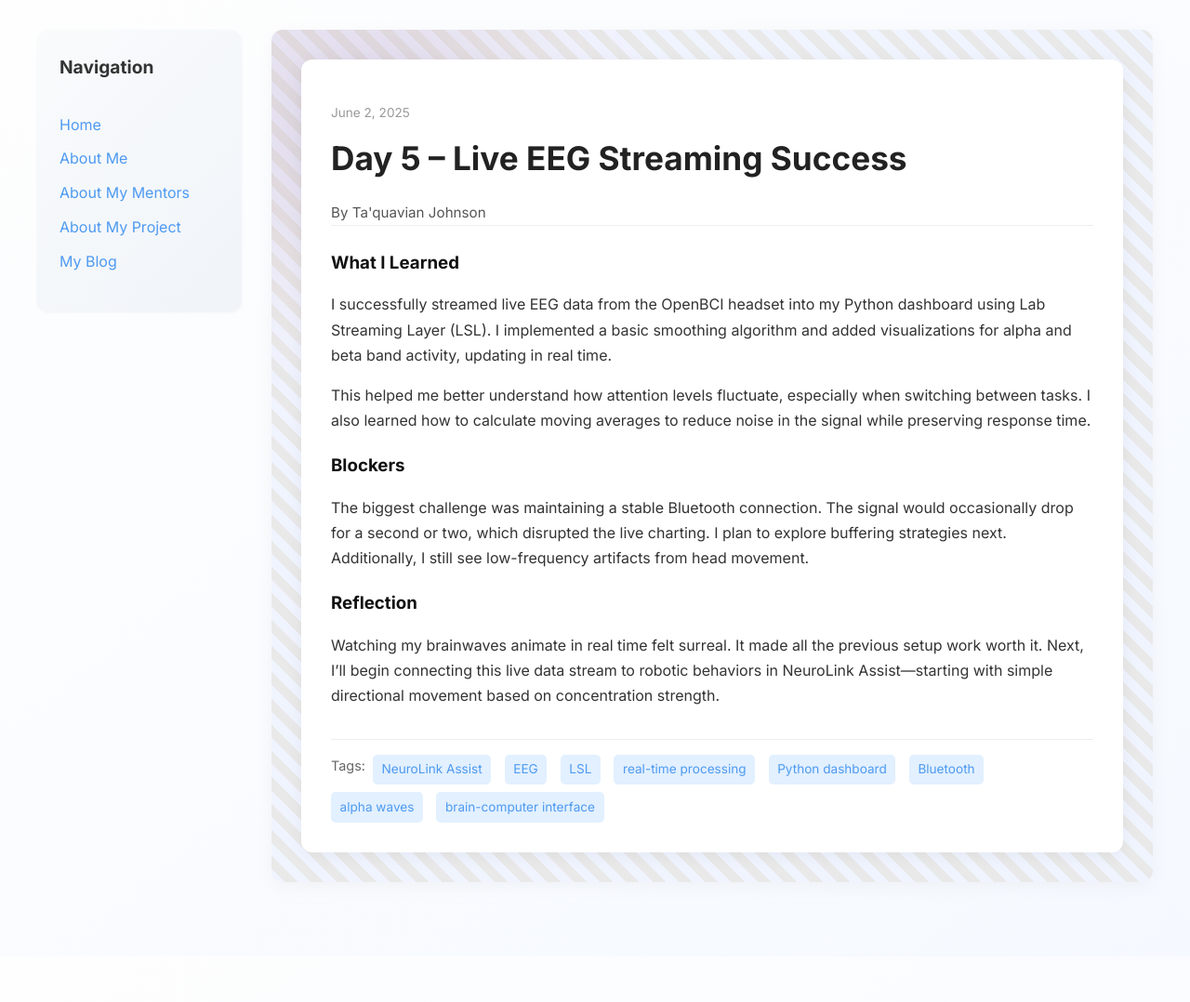
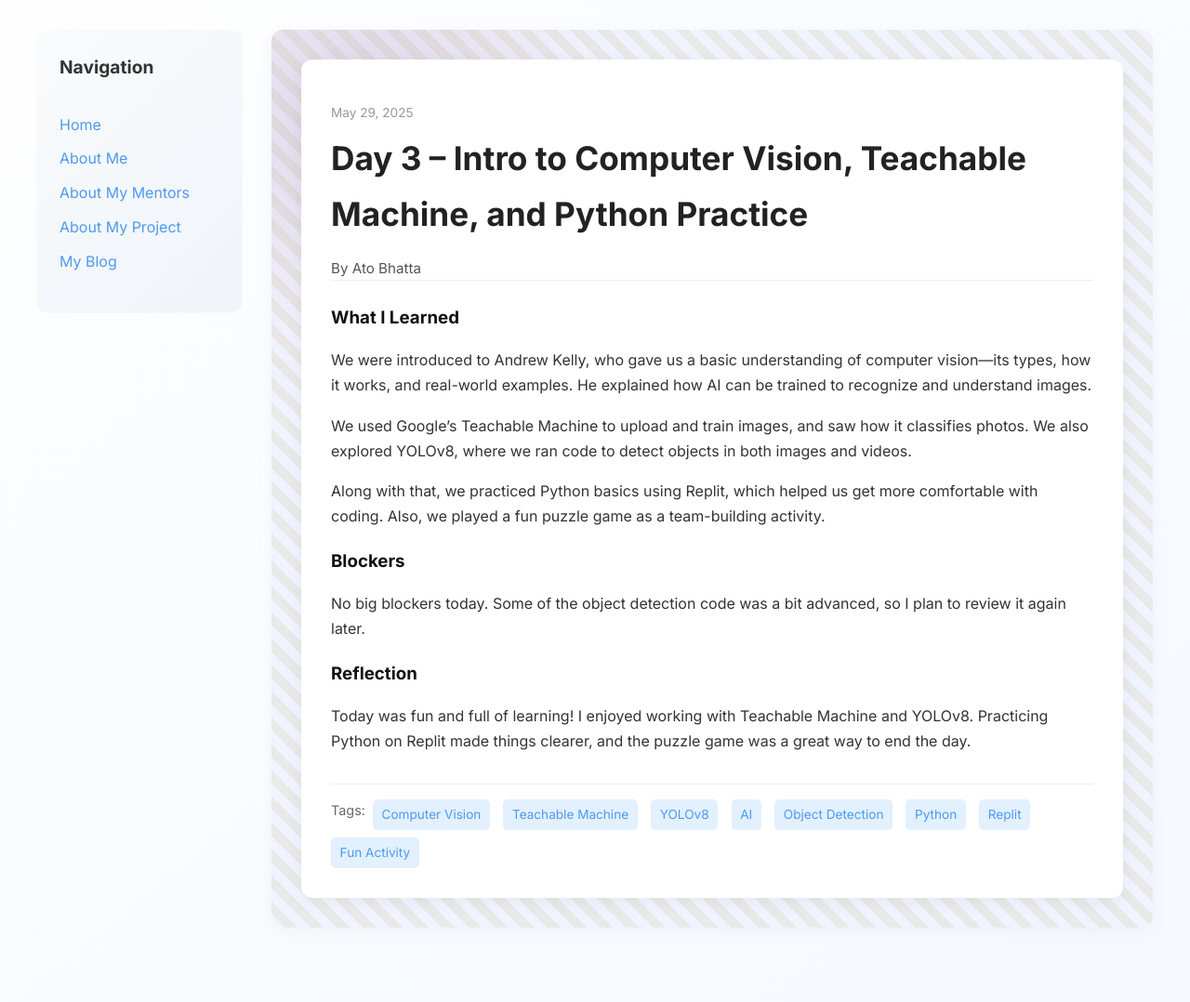
Before and after one commit to Ato-2025/Ato-2025.github.io, a Jekyll site: the page built from _posts/2025-06-02-day-5.md, in a window 1280 px wide. Shown: the whole page at 93% size. Built offline with Jekyll 4.4.1, drawn with Linux system fonts in a browser that asks for light colours; before the commit the page ends 1029 px from its top, so only the background shows below that.

Commit message:
Update 2025-06-02-day-5.md

```diff
--- a/_posts/2025-06-02-day-5.md
+++ b/_posts/2025-06-02-day-5.md
@@ -1,19 +1,23 @@
 ---
 layout: post
-title: "Day 5 – Live EEG Streaming Success"
-date: 2025-06-02
-author: Ta'quavian Johnson
+title: "Day 3 – Intro to Computer Vision, Teachable Machine, and Python Practice"
+date: 2025-05-29
+author: Ato Bhatta
 permalink: /day5.html
-tags: ["NeuroLink Assist", "EEG", "LSL", "real-time processing", "Python dashboard", "Bluetooth", "alpha waves", "brain-computer interface"]
+tags: ["Computer Vision", "Teachable Machine", "YOLOv8", "AI", "Object Detection", "Python", "Replit", "Fun Activity"]
 
 what_i_learned: |
-  I successfully streamed live EEG data from the OpenBCI headset into my Python dashboard using Lab Streaming Layer (LSL). I implemented a basic smoothing algorithm and added visualizations for alpha and beta band activity, updating in real time.
+ We were introduced to Andrew Kelly, who gave us a basic understanding of computer vision—its types, how it works, and real-world examples. He explained how AI can be trained to recognize and understand images.
 
-  This helped me better understand how attention levels fluctuate, especially when switching between tasks. I also learned how to calculate moving averages to reduce noise in the signal while preserving response time.
+  We used Google’s Teachable Machine to upload and train images, and saw how it classifies photos. We also explored YOLOv8, where we ran code to detect objects in both images and videos.
+
+  Along with that, we practiced Python basics using Replit, which helped us get more comfortable with coding. Also, we played a fun puzzle game as a team-building activity.
 
 blockers: |
-  The biggest challenge was maintaining a stable Bluetooth connection. The signal would occasionally drop for a second or two, which disrupted the live charting. I plan to explore buffering strategies next. Additionally, I still see low-frequency artifacts from head movement.
+
+blockers: |
+  No big blockers today. Some of the object detection code was a bit advanced, so I plan to review it again later.
 
 reflection: |
-  Watching my brainwaves animate in real time felt surreal. It made all the previous setup work worth it. Next, I’ll begin connecting this live data stream to robotic behaviors in NeuroLink Assist—starting with simple directional movement based on concentration strength.
+  Today was fun and full of learning! I enjoyed working with Teachable Machine and YOLOv8. Practicing Python on Replit made things clearer, and the puzzle game was a great way to end the day.
 ---
```
